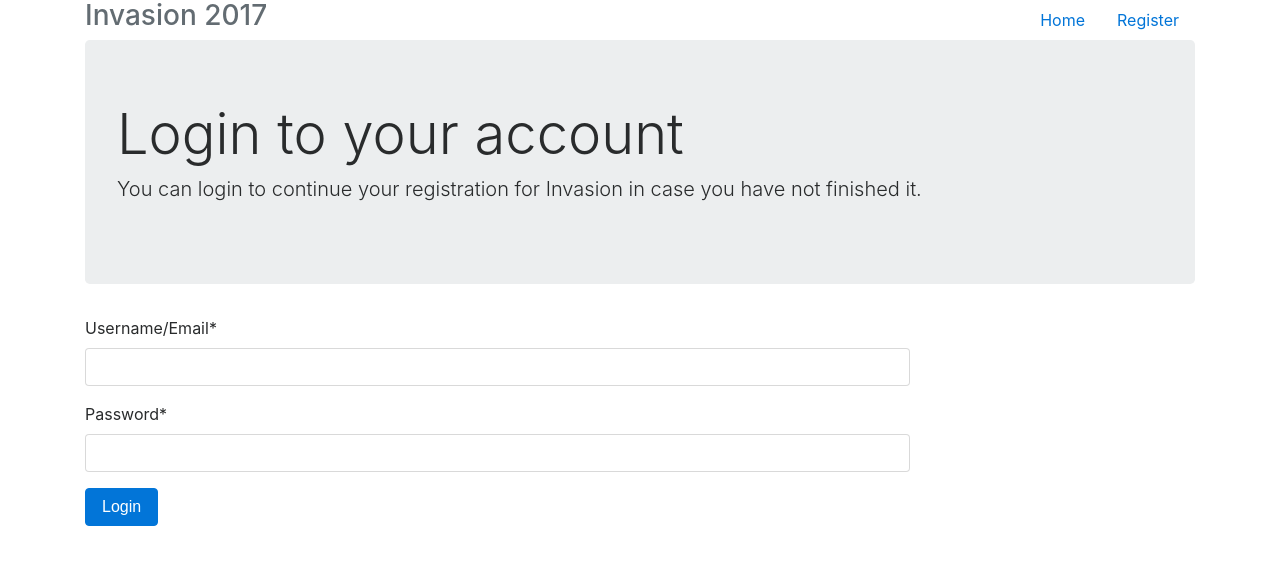
After one commit to brainless/invasion.hh, a Django app: page /app/login/ in a window 1280 px wide. The commit adds this page. Shown: the top 565 px of the page. Run offline with Django 3.2, Linux system fonts and the light colour scheme; some libraries are stand-ins or nearby versions.

Commit message:
Login feature; Profile view/update; URLs updated

```diff
--- a/app/app/urls.py
+++ b/app/app/urls.py
@@ -15,8 +15,9 @@ Including another URLconf
 """
 from django.conf.urls import url
 from django.contrib import admin
+from django.contrib.auth.views import LogoutView
 
-from surfers.views import RegistrationView
+from surfers.views import RegistrationView, LoginView, ProfileView
 from events.views import SelectActivitiesView, EventParticipationView
 
 
@@ -24,6 +25,10 @@ urlpatterns = [
     url(r'^app/admin/', admin.site.urls),
 
     url(r'^app/register/', RegistrationView.as_view()),
+    url(r'^app/login/', LoginView.as_view()),
+    url(r'^app/profile/', ProfileView.as_view()),
+    url(r'^app/logout/$', LogoutView.as_view(next_page='/')),
+
     url(r'^app/select-activities/', SelectActivitiesView.as_view(), name='current_activities'),
     url(r'^app/participation/', EventParticipationView.as_view(), name='current_participation')
 ]
--- a/app/surfers/forms.py
+++ b/app/surfers/forms.py
@@ -2,15 +2,17 @@ from django import forms
 from django.contrib.auth.forms import UserCreationForm
 from crispy_forms.helper import FormHelper
 from crispy_forms.layout import Submit
+from django.utils.translation import ugettext_lazy as _
+from django.contrib.auth import authenticate
 
 from .models import Surfer
 
 
 class RegistrationForm(UserCreationForm):
     def __init__(self, *args, **kwargs):
-        super(RegistrationForm, self).__init__(*args, **kwargs)
+        super().__init__(*args, **kwargs)
         self.helper = FormHelper(self)
-        self.helper.add_input(Submit('submit', 'Register'))
+        self.helper.add_input(Submit('submit', _('Register')))
         self.fields['first_name'].required = True
         self.fields['last_name'].required = True
         self.fields['email'].required = True
@@ -20,3 +22,56 @@ class RegistrationForm(UserCreationForm):
         model = Surfer
         fields = UserCreationForm.Meta.fields + ('first_name', 'last_name', 'email', 'nationality', 'facebook_link',
                                                  'cs_link', 'bw_link')
+
+
+class LoginForm(forms.Form):
+    username = forms.CharField(
+        label=_('Username/Email'),
+        strip=True,
+        required=True
+    )
+    password = forms.CharField(
+        label=_('Password'),
+        strip=False,
+        widget=forms.PasswordInput,
+        required=True
+    )
+
+    def __init__(self, *args, **kwargs):
+        super().__init__(*args, **kwargs)
+        self.user_cache = None
+        self.helper = FormHelper(self)
+        self.helper.add_input(Submit('submit', _('Login')))
+
+    def clean(self):
+        username = self.cleaned_data.get('username')
+        password = self.cleaned_data.get('password')
+
+        if username is not None and password:
+            self.user_cache = authenticate(username=username, password=password)
+            if self.user_cache is None:
+                self.user_cache = authenticate(email=username, password=password)
+                if self.user_cache is None:
+                    raise forms.ValidationError(
+                        _('Username/email and password do not match')
+                    )
+        return self.cleaned_data
+
+    def get_user(self):
+        return self.user_cache
+
+
+class ProfileForm(forms.ModelForm):
+    def __init__(self, *args, **kwargs):
+        super().__init__(*args, **kwargs)
+        self.helper = FormHelper(self)
+        self.helper.add_input(Submit('submit', _('Update')))
+        self.fields['first_name'].required = True
+        self.fields['last_name'].required = True
+        self.fields['username'].required = True
+        self.fields['nationality'].required = True
+
+    class Meta:
+        model = Surfer
+        fields = ('username', 'first_name', 'last_name', 'nationality', 'facebook_link',
+                  'cs_link', 'bw_link')
--- a/app/surfers/views.py
+++ b/app/surfers/views.py
@@ -1,9 +1,12 @@
-from django.views.generic.edit import CreateView
+from django.views.generic.edit import CreateView, FormView, UpdateView
 from ipware.ip import get_real_ip
 from django.db import transaction
 from django.contrib.auth import authenticate, login
+from django.core.exceptions import ValidationError
+from django.utils.translation import ugettext_lazy as _
+from django.contrib.auth.mixins import LoginRequiredMixin
 
-from .forms import RegistrationForm
+from .forms import RegistrationForm, LoginForm, ProfileForm
 from events.models import Invasion, Invader
 from .models import Surfer
 
@@ -27,3 +30,24 @@ class RegistrationView(CreateView):
             )
             login(self.request, self.object)
             return ret
+
+
+class LoginView(FormView):
+    template_name = 'login.html'
+    form_class = LoginForm
+    success_url = '/app/participation/'
+
+    def form_valid(self, form):
+        user = form.get_user()
+        login(self.request, user)
+        return super().form_valid(form)
+
+
+class ProfileView(LoginRequiredMixin, UpdateView):
+    template_name = 'profile.html'
+    form_class = ProfileForm
+    success_url = '/app/dash/'
+    model = Surfer
+
+    def get_object(self):
+        return self.request.user
--- a/app/templates/base.html
+++ b/app/templates/base.html
@@ -11,8 +11,15 @@
   <div class="header clearfix">
     <nav>
       <ul class="nav nav-pills float-right">
-        <li class="nav-item">
-          <a class="nav-link" href="/">Home <span class="sr-only">(current)</span></a>
+        <li class="nav-item"><a class="nav-link" href="/">Home</a></li>
+        {% if user.is_authenticated %}
+          <li class="nav-item"><a class="nav-link" href="/app/profile/">Profile</a></li>
+          <li class="nav-item"><a class="nav-link" href="/app/logout/">Logout</a></li>
+        {% elif request.path != "/app/login/" %}
+          <li class="nav-item"><a class="nav-link" href="/app/login/">Login</a></li>
+        {% elif request.path != "/app/register/" %}
+          <li class="nav-item"><a class="nav-link" href="/app/register/">Register</a></li>
+        {% endif %}
         </li>
       </ul>
     </nav>
@@ -22,8 +29,8 @@
 {% block body_inner %}
 {% endblock %}
 </div>
-<script src="https://code.jquery.com/jquery-3.1.1.slim.min.js" integrity="sha384-A7FZj7v+d/sdmMqp/nOQwliLvUsJfDHW+k9Omg/a/EheAdgtzNs3hpfag6Ed950n" crossorigin="anonymous"></script>
-<script src="https://cdnjs.cloudflare.com/ajax/libs/tether/1.4.0/js/tether.min.js" integrity="sha384-DztdAPBWPRXSA/3eYEEUWrWCy7G5KFbe8fFjk5JAIxUYHKkDx6Qin1DkWx51bBrb" crossorigin="anonymous"></script>
-<script src="https://maxcdn.bootstrapcdn.com/bootstrap/4.0.0-alpha.6/js/bootstrap.min.js" integrity="sha384-vBWWzlZJ8ea9aCX4pEW3rVHjgjt7zpkNpZk+02D9phzyeVkE+jo0ieGizqPLForn" crossorigin="anonymous"></script>
+<!-- script src="https://code.jquery.com/jquery-3.1.1.slim.min.js" integrity="sha384-A7FZj7v+d/sdmMqp/nOQwliLvUsJfDHW+k9Omg/a/EheAdgtzNs3hpfag6Ed950n" crossorigin="anonymous"></script -->
+<!-- script src="https://cdnjs.cloudflare.com/ajax/libs/tether/1.4.0/js/tether.min.js" integrity="sha384-DztdAPBWPRXSA/3eYEEUWrWCy7G5KFbe8fFjk5JAIxUYHKkDx6Qin1DkWx51bBrb" crossorigin="anonymous"></script -->
+<!-- script src="https://maxcdn.bootstrapcdn.com/bootstrap/4.0.0-alpha.6/js/bootstrap.min.js" integrity="sha384-vBWWzlZJ8ea9aCX4pEW3rVHjgjt7zpkNpZk+02D9phzyeVkE+jo0ieGizqPLForn" crossorigin="anonymous"></script -->
 </body>
 </html>
--- /dev/null
+++ b/app/templates/login.html
@@ -0,0 +1,12 @@
+{% extends 'base.html' %}
+{% load crispy_forms_tags %}
+{% block body_inner %}
+  <div class="jumbotron">
+    <h1 class="display-4">Login to your account</h1>
+    <p class="lead">You can login to continue your registration for Invasion in case you have not finished it.</p>
+  </div>
+
+  <div class="row">
+    <div class="col-12 col-sm-12 col-md-12 col-lg-9 col-xl-9">{% crispy form %}</div>
+  </div>
+{% endblock %}
```
Also changed, not shown: app/surfers/models.py (+9 -0 lines), app/templates/profile.html (added, +12 -0 lines), app/surfers/migrations/0003_auto_20170611_0722.py (added).
